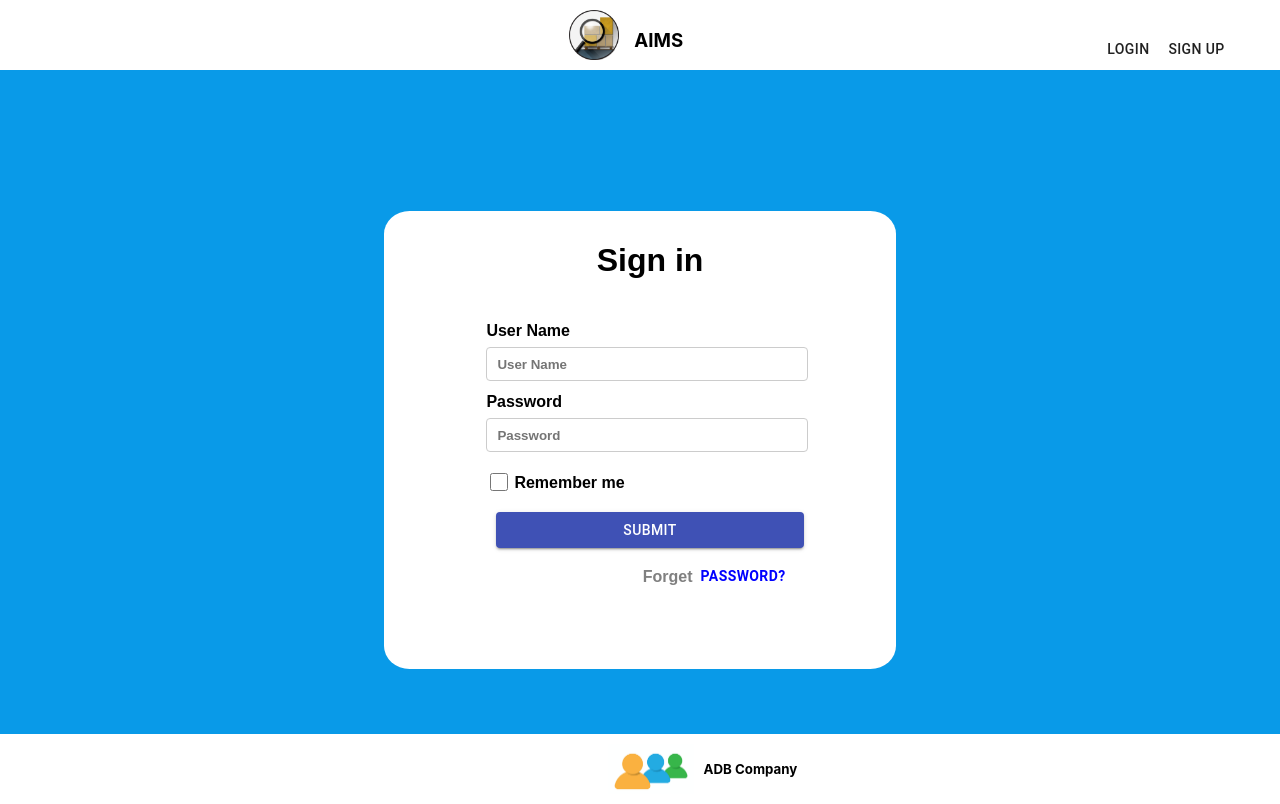
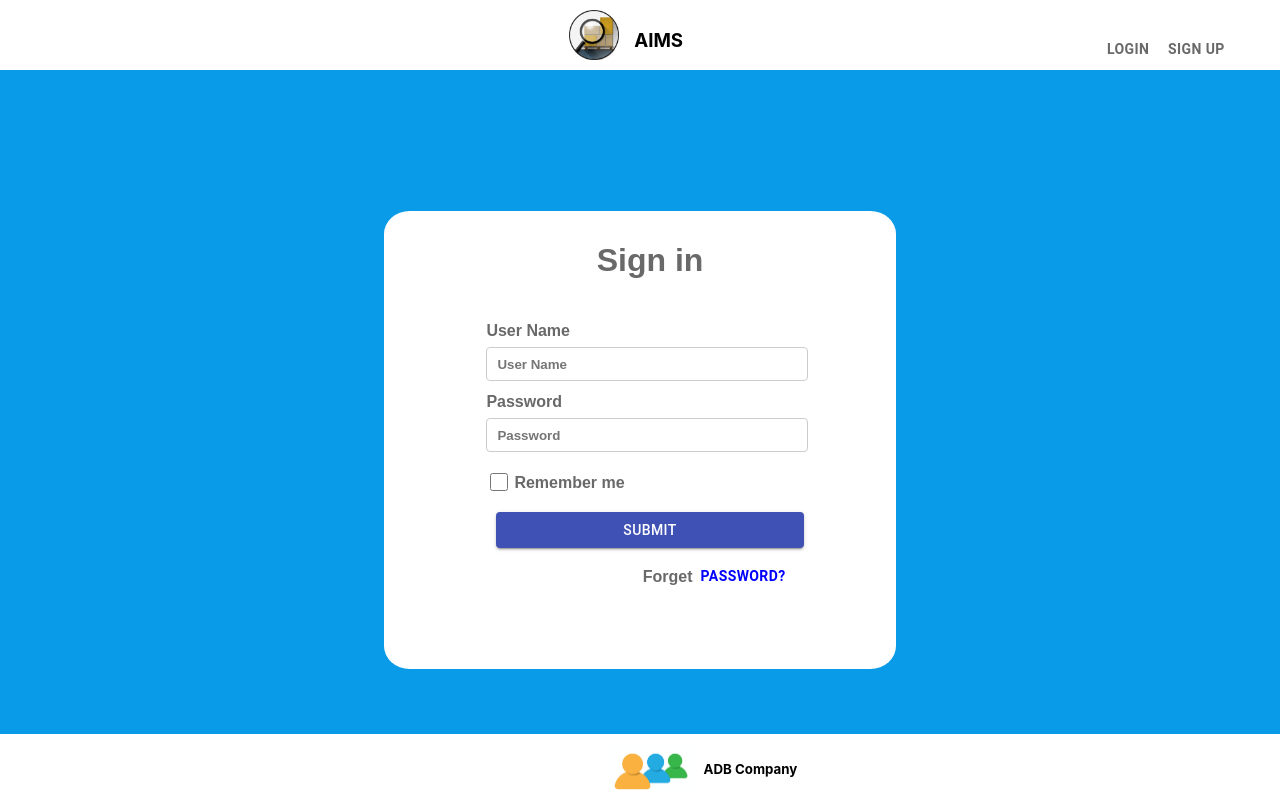
Before and after one commit to kaleyxiaozheng/inventorySystemFrontend, a React (Create React App) app: page /Login in a window 1280 px wide. Built offline with nearby package versions, Linux system fonts and the light colour scheme.

Commit message:
view of page Login done

```diff
--- a/src/components/App.js
+++ b/src/components/App.js
@@ -6,6 +6,8 @@ import { Header } from "./Header";
 import { Body } from "./Body";
 import { Footer } from "./Footer";
 import { Signup } from "./Signup";
+import { ForgetPassword } from "./ForgetPassword";
+import { Submit } from "./Submit";
 
 function App() {
   return (
@@ -14,6 +16,8 @@ function App() {
       <Switch className="bodyArea">
         <Route eaxct path="/Login" component={Login} />
         <Route eaxct path="/Signup" component={Signup} />
+        <Route eaxct path="/Submit" component={Submit} />
+        <Route eaxct path="/ForgetPassword" component={ForgetPassword} />
         <Route eaxct path="/" component={Body} />
       </Switch>
       <Footer />
--- a/src/components/Header.js
+++ b/src/components/Header.js
@@ -2,6 +2,8 @@ import React, { Component } from 'react';
 import '../css/Header.css';
 import { LabelButtonRouter } from './Button';
 import invenLogo from '../logo/InvenLogo.png';
+import { LabelTitle } from "./Label";
+import { Link } from "react-router-dom";
 
 export class Header extends Component {
     render() {
@@ -10,15 +12,17 @@ export class Header extends Component {
                 <div className="leftHeader"></div>
                 <div className="centreHeader">
                     <div>
-                    <img className="invenLogo" src={invenLogo} />
+                    <a href="/">
+                        <img className="invenLogo" src={invenLogo} />
+                        </a>
                     </div>
                     <div className="invenTitle">
-                        <h3>AIMS</h3>
+                        <Link to="/" ><h3>AIMS</h3></Link>
                     </div>
                 </div>
                 <div className="rightHeader">
-                    <LabelButtonRouter label="Login" path="/Login"></LabelButtonRouter>
-                    <LabelButtonRouter label="Sign up" path="/Signup"></LabelButtonRouter>
+                    <LabelButtonRouter text="labelTitle" label="Login" path="/Login"></LabelButtonRouter>
+                    <LabelButtonRouter text="labelTitle" label="Sign up" path="/Signup"></LabelButtonRouter>
                 </div>
             </div>
         );
--- a/src/components/Label.js
+++ b/src/components/Label.js
@@ -5,7 +5,7 @@ export class LabelTitle extends Component {
   render() {
     return (
       <div className="labelTitle">
-        <label>{this.props.label}</label>
+        <label className={this.props.text}>{this.props.label}</label>
       </div>
     );
   }
--- a/src/components/Login.js
+++ b/src/components/Login.js
@@ -36,7 +36,7 @@ export class Login extends Component {
                             </div>
                         </div>
                         <div className="buttonLabel">
-                            <SubmitButtonRouter text="submitButton" label="Submit" path="/Signup"></SubmitButtonRouter>
+                            <SubmitButtonRouter text="submitButton" label="Submit" path="/Submit"></SubmitButtonRouter>
                         </div>
                         <div className="forgetLabel">
                             <div className="left"></div>
@@ -45,7 +45,7 @@ export class Login extends Component {
                                     <LabelTitle label="Forget"></LabelTitle>
                                 </div>
                                 <div >
-                                    <LabelButtonRouter text="passwordTitle" label="password?"></LabelButtonRouter>
+                                    <LabelButtonRouter text="passwordTitle" label="password?" path="/ForgetPassword"></LabelButtonRouter>
                                 </div>
                             </div>
                         </div>
--- a/src/components/Signup.js
+++ b/src/components/Signup.js
@@ -6,7 +6,7 @@ export class Signup extends Component{
     render(){
         return(
             <div className="bodyArea signupArea">
-                <h3>sign up</h3>
+                <Link to="/" ><h3>sign up</h3></Link>
                 <Link to="/" >back</Link>
             </div>
         );
--- a/src/css/Header.css
+++ b/src/css/Header.css
@@ -29,3 +29,24 @@
   .invenTitle {
       padding-left: 15px;
   }
+
+  .labelTitle {
+    color: dimgrey !important;
+    font-weight: bolder !important;
+  }
+
+  /* .projectTitle{
+    color: black !important;
+    font-size: 25px;
+    display: flex;
+    padding: 10px;
+
+  } */
+
+  h3{
+    color: black;
+  }
+
+  a {
+    text-decoration: none;
+  }
```
Also changed, not shown: src/components/ForgetPassword.js (added), src/components/Submit.js (added).
